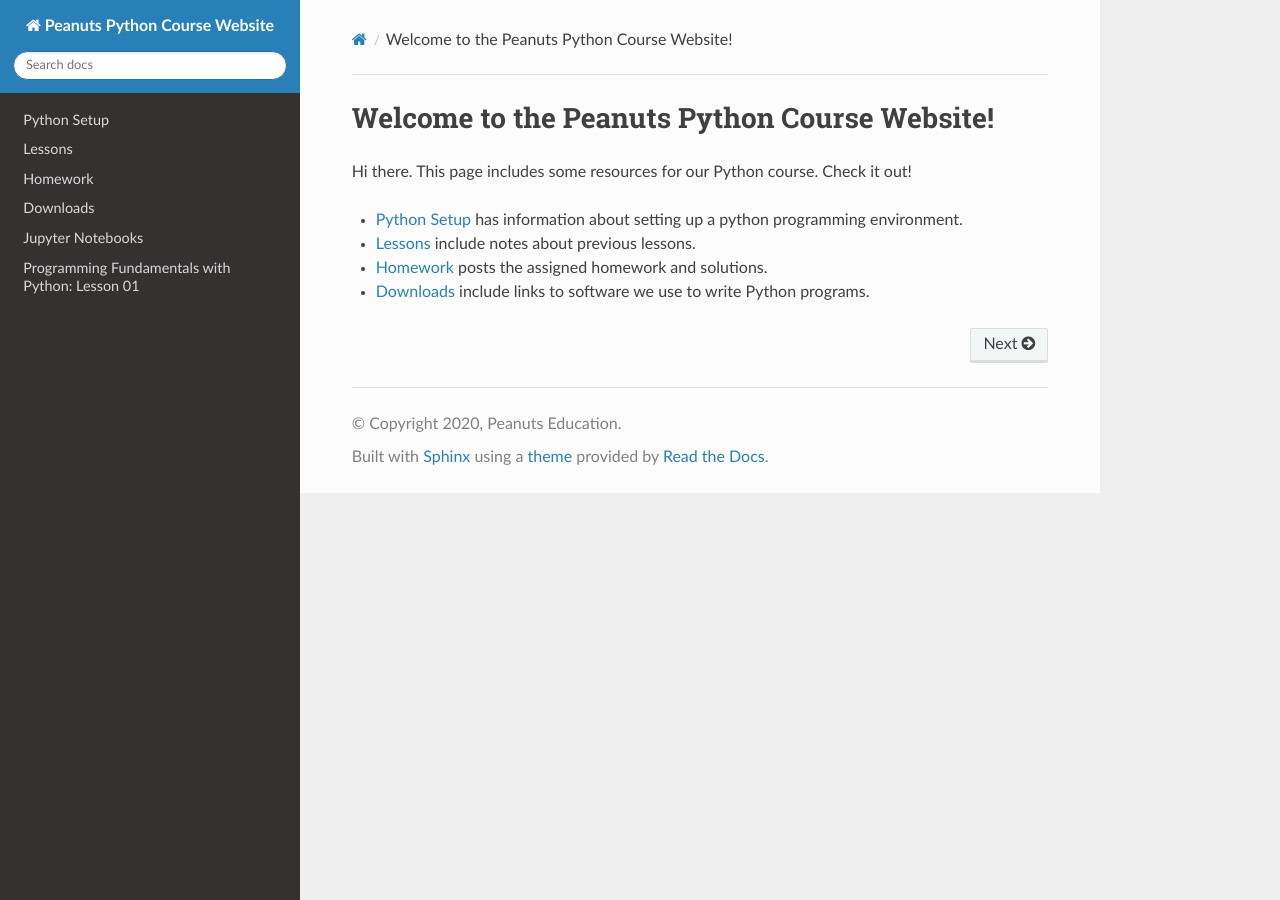
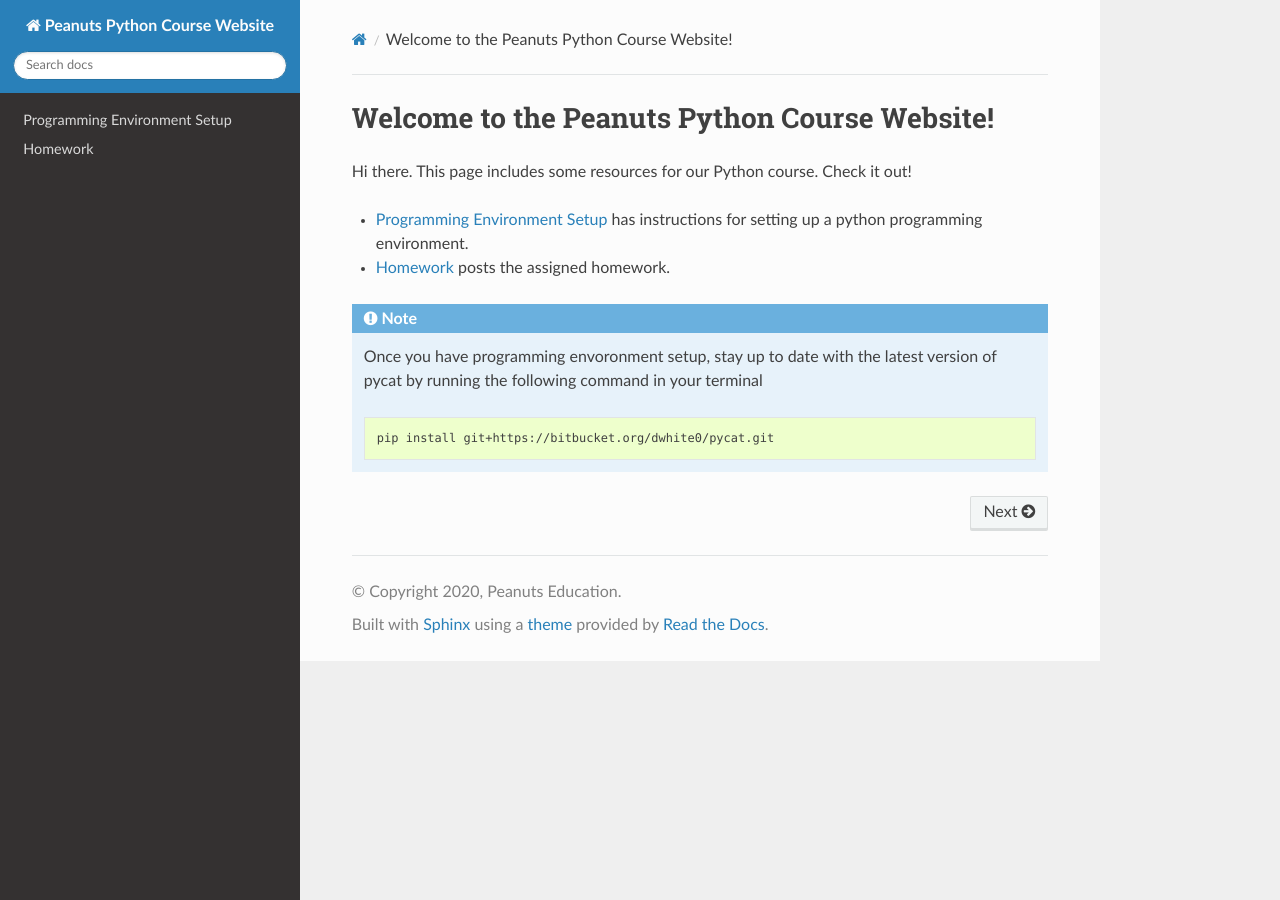
Before and after one commit to cmorace/python-course-web, a Sphinx documentation site: the page built from source/index.rst, in a window 1280 px wide. Built offline with Sphinx 7.4.7 and the Read the Docs theme 2.0.0, drawn with Linux system fonts in a browser that asks for light colours.

Commit message:
finish environment setup, test downloadable file

```diff
--- a/source/homework.rst
+++ b/source/homework.rst
@@ -1,4 +1,6 @@
 Homework
 ========
 
-1. `hw01 <_notebooks/notebook_index.ipynb>`_
+1. Follow the steps in `Programming Environment Setup <environment_setup.rst>`_ to install Python on personal computer.
+
+:download:`homework01.ipynb <_notebooks/homework/homework01.ipynb>`
--- a/source/index.rst
+++ b/source/index.rst
@@ -1,22 +1,22 @@
-
 Welcome to the Peanuts Python Course Website!
 =================================================
 
 Hi there. This page includes some resources for our Python course. Check it out!
 
-* `Python Setup <setup.rst>`_ has information about setting up a python programming environment.
-* `Lessons <lessons.rst>`_ include notes about previous lessons.
-* `Homework <homework.rst>`_ posts the assigned homework and solutions.
-* `Downloads <downloads.rst>`_ include links to software we use to write Python programs.
+* `Programming Environment Setup <setup.rst>`_ has instructions for setting up a python programming environment.
+* `Homework <homework.rst>`_ posts the assigned homework.
+
+.. note::
+   Once you have programming envoronment setup, stay up to date with the latest version of pycat by running the following command in your terminal
+
+   .. code:: bash
+
+     pip install git+https://bitbucket.org/dwhite0/pycat.git
 
 
 .. toctree::
    :maxdepth: 2
    :hidden:
 
-   setup
-   lessons
+   environment_setup
    homework
-   downloads
-   _notebooks/notebook_index
-   _notebooks/homework/hw_01.ipynb
--- a/source/lessons.rst
+++ /dev/null
@@ -1,2 +0,0 @@
-Lessons
-=======
```
Also changed, not shown: source/downloads.rst (deleted, +0 -9 lines), source/environment_setup.rst (added, +57 -0 lines), source/setup.rst (deleted, +0 -36 lines), source/_notebooks/homework/homework01.ipynb (renamed from source/_test/homework.ipynb), source/_notebooks/homework/hw_01.ipynb (deleted), source/_notebooks/notebook_index.ipynb (deleted), source/images/install_vsix.png (added), 1 other file.
